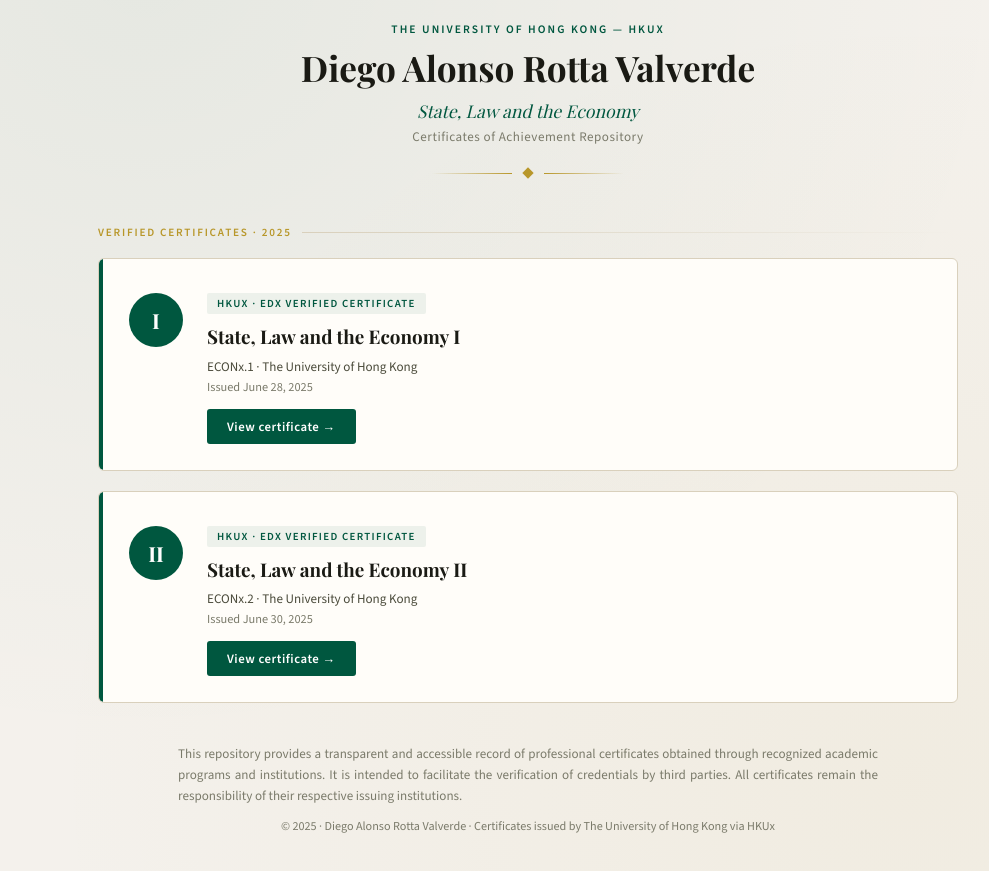
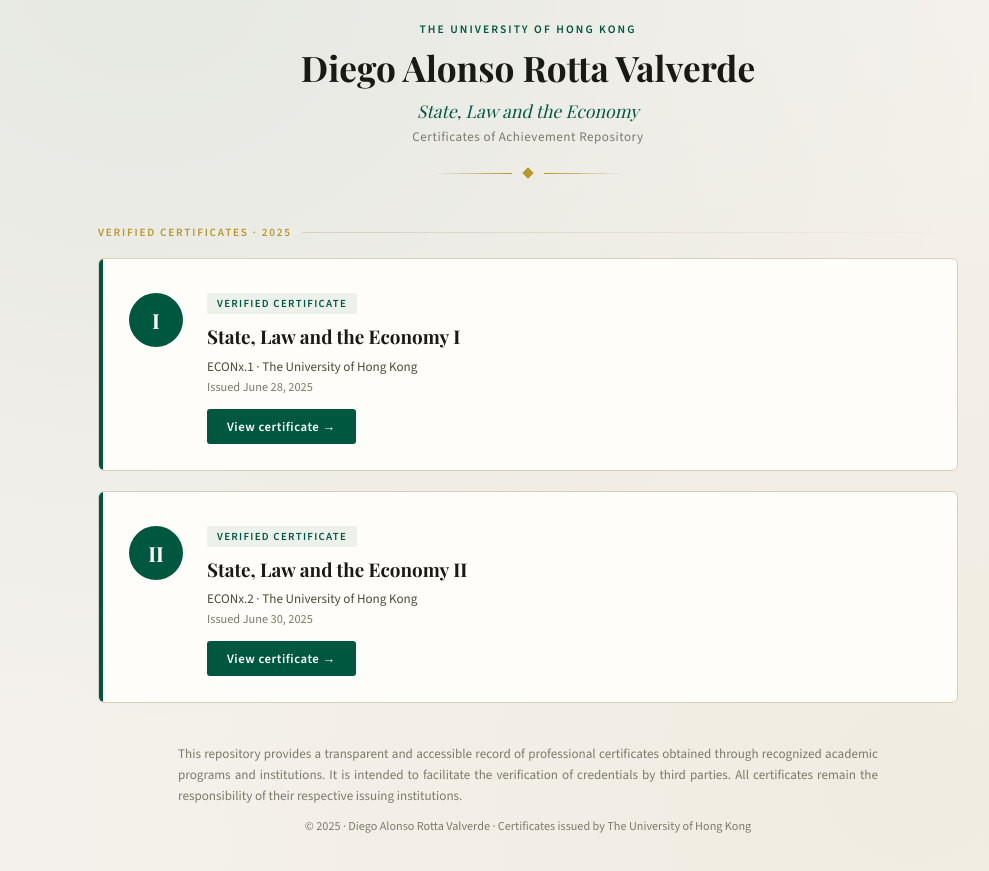
Before and after one commit to rotvaldi/certificatehongkong, a plain HTML site: page index.html in a window 1280 px wide. Shown: the part 129-1000 px from the top of the page, without its empty margins (112-1101 px from the left). Drawn offline with nearby package versions, Linux system fonts and the light colour scheme.

Commit message:
Remove 'HKUx' from header and footer text

```diff
--- a/index.html
+++ b/index.html
@@ -349,7 +349,7 @@
     <div class="logo-ring">
       <img src="https://raw.githubusercontent.com/rotvaldi/certificatehongkong/main/University_of_Hong_Kong_Logo.png" alt="The University of Hong Kong" />
     </div>
-    <p class="header-label">The University of Hong Kong &mdash; HKUx</p>
+    <p class="header-label">The University of Hong Kong</p>
     <h1 class="header-name">Diego Alonso Rotta Valverde</h1>
     <p class="header-program">State, Law and the Economy</p>
     <p class="header-sub">Certificates of Achievement Repository</p>
@@ -369,7 +369,7 @@
     <a href="https://courses.edx.org/certificates/1eb0dd564bd34726913e185826977f52" class="card" target="_blank">
       <div class="card-number">I</div>
       <div class="card-body">
-        <span class="card-badge">HKUx &middot; edX Verified Certificate</span>
+        <span class="card-badge">Verified Certificate</span>
         <h2 class="card-title">State, Law and the Economy I</h2>
         <p class="card-code">ECONx.1 &middot; The University of Hong Kong</p>
         <p class="card-date">Issued June 28, 2025</p>
@@ -381,7 +381,7 @@
     <a href="https://courses.edx.org/certificates/53c525acf46b4ae3b3a412e447b034c3" class="card" target="_blank">
       <div class="card-number">II</div>
       <div class="card-body">
-        <span class="card-badge">HKUx &middot; edX Verified Certificate</span>
+        <span class="card-badge">Verified Certificate</span>
         <h2 class="card-title">State, Law and the Economy II</h2>
         <p class="card-code">ECONx.2 &middot; The University of Hong Kong</p>
         <p class="card-date">Issued June 30, 2025</p>
@@ -397,7 +397,7 @@
 
   </p>
 
-  <p class="footer">&copy; 2025 &middot; Diego Alonso Rotta Valverde &middot; Certificates issued by The University of Hong Kong via HKUx</p>
+  <p class="footer">&copy; 2025 &middot; Diego Alonso Rotta Valverde &middot; Certificates issued by The University of Hong Kong</p>
 
 </div>
 </body>
```
